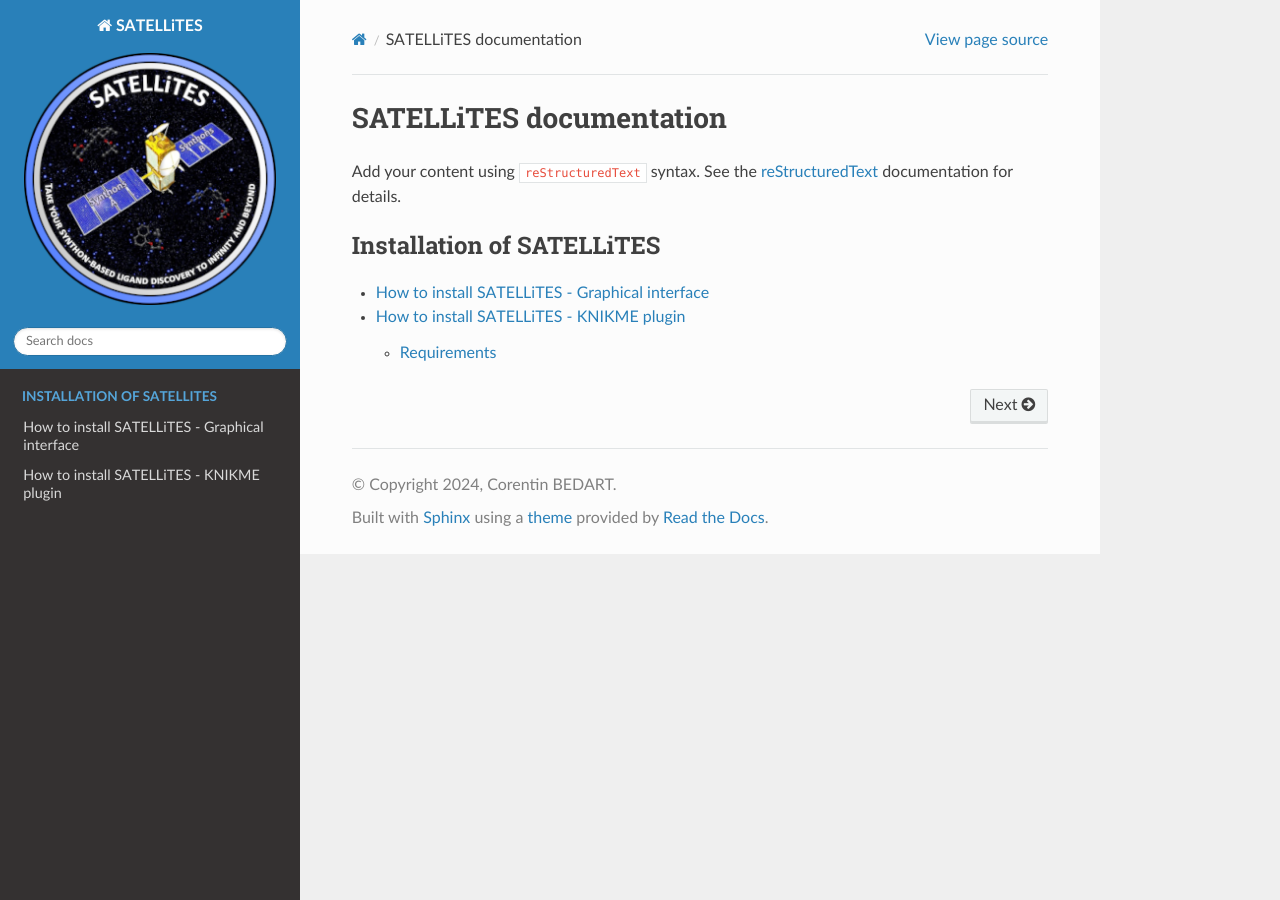
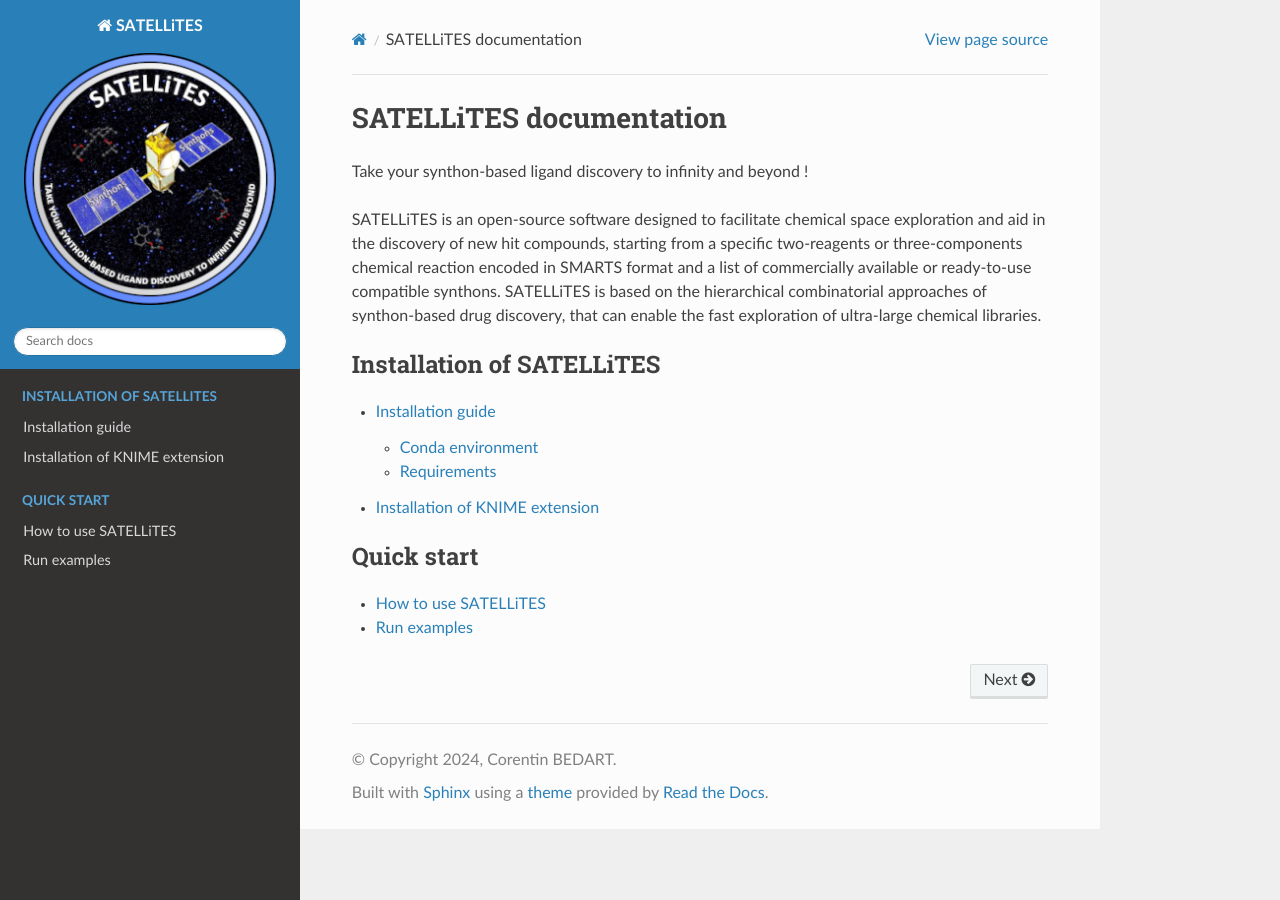
Before and after one commit to cbedart/SATELLiTES, a Sphinx documentation site: the page built from docs/index.rst, in a window 1280 px wide. Built offline with Sphinx 7.4.7 and the Read the Docs theme 2.0.0, drawn with Linux system fonts in a browser that asks for light colours.

Commit message:
Add files via upload

```diff
--- a/docs/Installation-GUI.rst
+++ b/docs/Installation-GUI.rst
@@ -1,2 +1,42 @@
-Installation of the graphical interface of SATELLiTES
-=====================================================
+Installation of SATELLiTES (fastest install)
+============================================
+
+SATELLiTES can easily be installed `from the SATELLiTES-SBDD repository <https://pypi.org/project/SATELLiTES-SBDD/>`_ in The Python Package Index :
+
+.. code::
+
+    pip install SATELLiTES-SBDD
+
+To start the software, use the command line:
+
+.. code::
+
+    SATELLiTES
+
+
+Conda environment
+*****************
+
+To avoid compatibility issues with new versions of some mandatory packages (NumPy 2.0 as an example), it is recommended to use a conda environment:
+.. code::
+
+    conda create -n SATELLiTES_env python=3.11
+    conda activate SATELLiTES_env
+    pip install SATELLiTES-SBDD
+
+Then to launch SATELLiTES from the conda environment:
+.. code::
+    conda activate SATELLiTES_env
+    SATELLiTES
+
+
+Requirements
+************
+
+If you plan to build SATELLiTES yourself from its source code, here are the packages needed to make SATELLiTES work:
+
+- Python3.10 or older
+- RDKit 2022.03.5 or older
+- Pandas
+- Numpy
+- PyQt5
--- a/docs/Installation-KNIME.rst
+++ b/docs/Installation-KNIME.rst
@@ -1,25 +1,4 @@
-Installation of SATELLiTES (fastest install)
-============================================
+SATELLiTES - KNIME Extension
+============================
 
-SATELLiTES can easily be installed `from the SATELLiTES-SBDD repository <https://pypi.org/project/SATELLiTES-SBDD/>`_ in The Python Package Index :
-
-.. code::
-
-    pip install SATELLiTES-SBDD
-
-To start the software, use the command line:
-
-.. code::
-
-    SATELLiTES
-
-
-************
-Requirements
-************
-
-- Python3.10 or older
-- RDKit 2022.03.5 or older
-- Pandas
-- Numpy
-- PyQt5
+WIP
--- a/docs/Quick-Start.rst
+++ b/docs/Quick-Start.rst
@@ -0,0 +1,11 @@
+How to use SATELLiTES
+=====================
+
+WIP
+
+
+
+Run examples
+============
+
+WIP
--- a/docs/index.rst
+++ b/docs/index.rst
@@ -1,22 +1,17 @@
-.. SATELLiTES documentation master file, created by
-   sphinx-quickstart on Thu Aug  8 13:15:25 2024.
-   You can adapt this file completely to your liking, but it should at least
-   contain the root `toctree` directive.
-
 SATELLiTES documentation
 ========================
 
-Add your content using ``reStructuredText`` syntax. See the
-`reStructuredText <https://www.sphinx-doc.org/en/master/usage/restructuredtext/index.html>`_
-documentation for details.
+Take your synthon-based ligand discovery to infinity and beyond !
+
+SATELLiTES is an open-source software designed to facilitate chemical space exploration and aid in the discovery of new hit compounds, starting from a specific two-reagents or three-components chemical reaction encoded in SMARTS format and a list of commercially available or ready-to-use compatible synthons. SATELLiTES is based on the hierarchical combinatorial approaches of synthon-based drug discovery, that can enable the fast exploration of ultra-large chemical libraries.
 
 
 .. toctree::
    :maxdepth: 2
    :caption: Installation of SATELLiTES
 
-   How to install SATELLiTES - Graphical interface <Installation-GUI>
-   How to install SATELLiTES - KNIKME plugin<Installation-KNIME>
+   Installation guide <Installation-GUI>
+   Installation of KNIME extension<Installation-KNIME>
 
 
 .. toctree::
```
